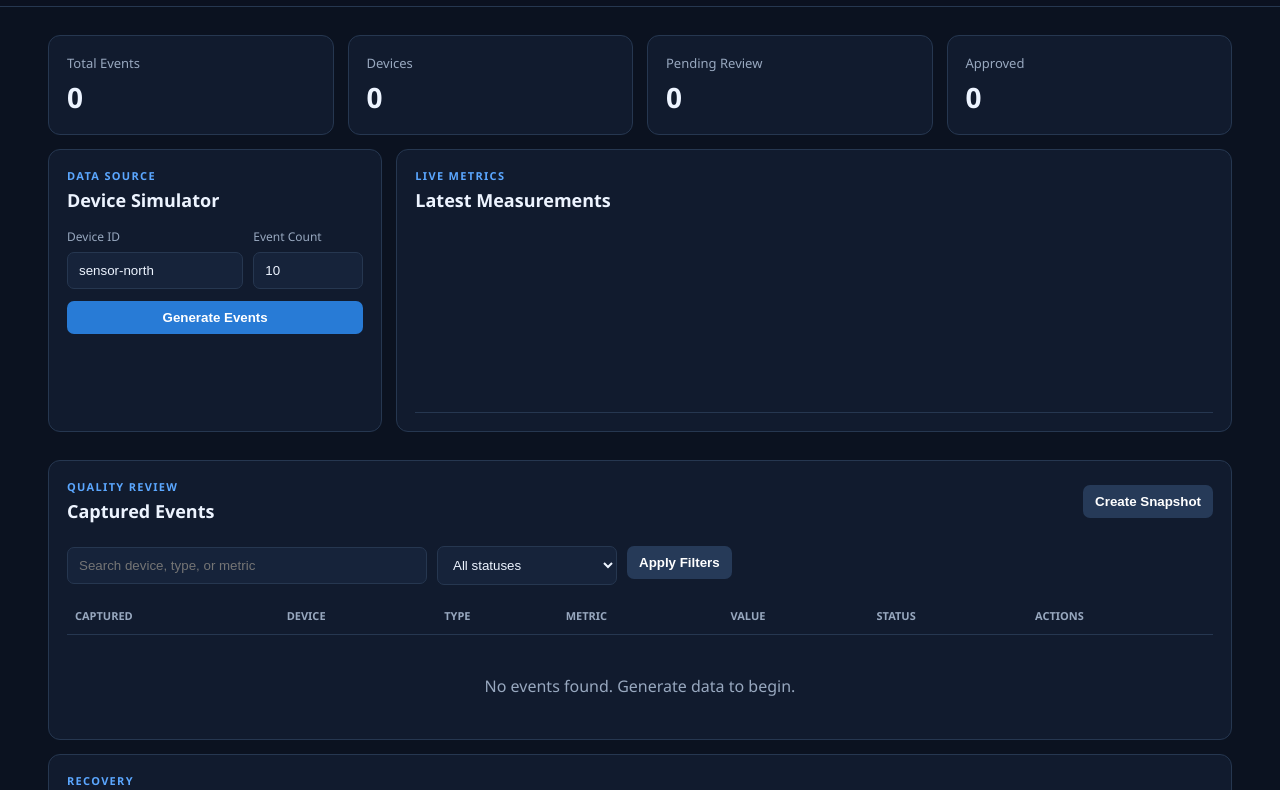
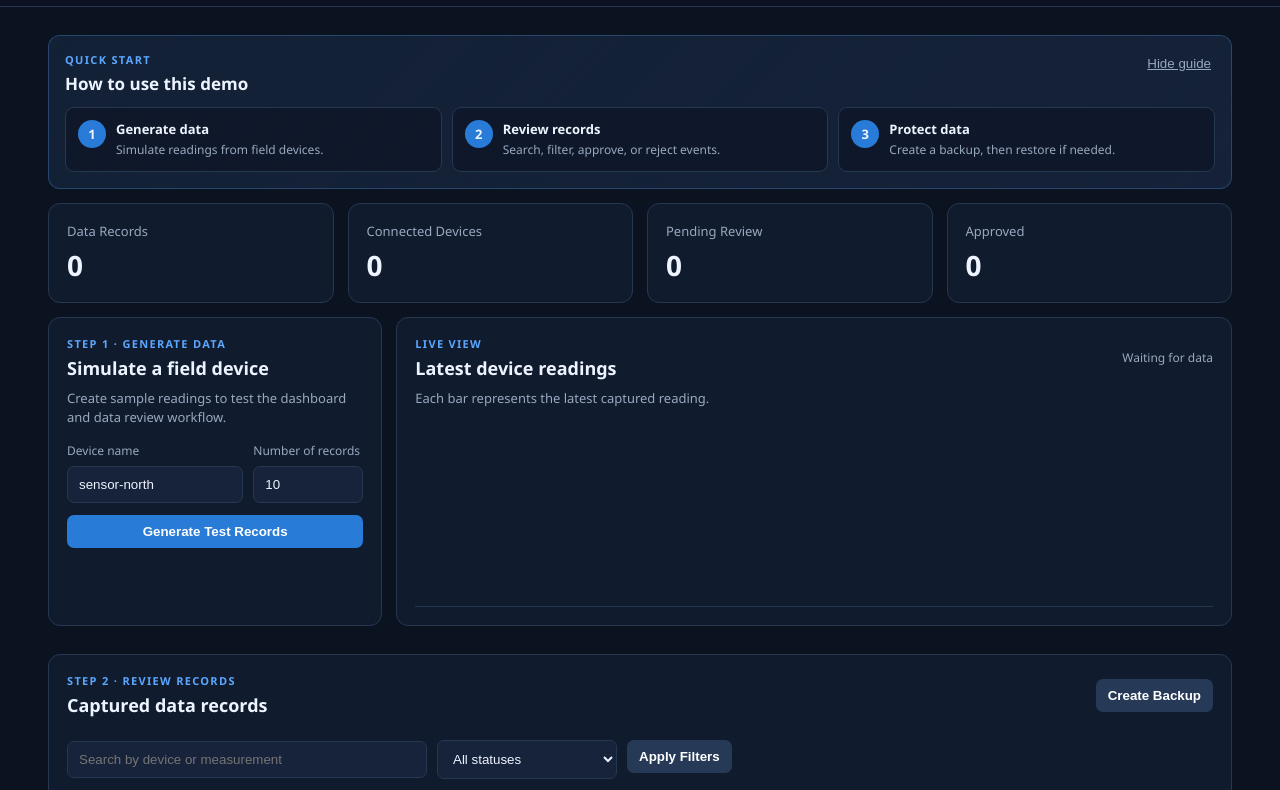
Before and after one commit to jimmyww7710/field-data-capture-platform, a plain HTML site: page wwwroot/index.html in a window 1280 px wide. Shown: the part 99-889 px from the top of the page. Drawn offline with Linux system fonts and the light colour scheme; no server answers; a script that the page names is missing.

Commit message:
Improve dashboard onboarding and UI clarity
Add a quick-start workflow, clearer action labels, meaningful empty states, and destructive-action confirmations.

Co-authored-by: Copilot <223556219+Copilot@users.noreply.github.com>

```diff
--- a/wwwroot/index.html
+++ b/wwwroot/index.html
@@ -9,19 +9,52 @@
 <body>
   <header class="topbar">
     <div>
-      <p class="eyebrow">Operations Console</p>
+      <p class="eyebrow">Demo Operations Console</p>
       <h1>Field Data Capture Platform</h1>
     </div>
     <div class="header-actions">
-      <span id="healthStatus" class="status-badge">Checking service</span>
-      <button id="resetButton" class="button danger">Reset Demo</button>
+      <span id="healthStatus" class="status-badge">Checking status</span>
+      <button id="resetButton" class="button danger">Clear Demo Data</button>
     </div>
   </header>
 
   <main>
+    <section class="workflow-guide" aria-label="Getting started">
+      <div class="guide-heading">
+        <div>
+          <p class="eyebrow">Quick start</p>
+          <h2>How to use this demo</h2>
+        </div>
+        <button id="dismissGuide" class="text-button" type="button">Hide guide</button>
+      </div>
+      <div class="workflow-steps">
+        <article class="workflow-step" data-step="1">
+          <span class="step-number">1</span>
+          <div>
+            <strong>Generate data</strong>
+            <p>Simulate readings from field devices.</p>
+          </div>
+        </article>
+        <article class="workflow-step" data-step="2">
+          <span class="step-number">2</span>
+          <div>
+            <strong>Review records</strong>
+            <p>Search, filter, approve, or reject events.</p>
+          </div>
+        </article>
+        <article class="workflow-step" data-step="3">
+          <span class="step-number">3</span>
+          <div>
+            <strong>Protect data</strong>
+            <p>Create a backup, then restore if needed.</p>
+          </div>
+        </article>
+      </div>
+    </section>
+
     <section class="stats" aria-label="Summary">
-      <article><span>Total Events</span><strong id="totalEvents">0</strong></article>
-      <article><span>Devices</span><strong id="deviceCount">0</strong></article>
+      <article><span>Data Records</span><strong id="totalEvents">0</strong></article>
+      <article><span>Connected Devices</span><strong id="deviceCount">0</strong></article>
       <article><span>Pending Review</span><strong id="pendingCount">0</strong></article>
       <article><span>Approved</span><strong id="approvedCount">0</strong></article>
     </section>
@@ -30,28 +63,31 @@
       <article class="panel simulator">
         <div class="panel-heading">
           <div>
-            <p class="eyebrow">Data Source</p>
-            <h2>Device Simulator</h2>
+            <p class="eyebrow">Step 1 · Generate data</p>
+            <h2>Simulate a field device</h2>
           </div>
         </div>
+        <p class="panel-description">Create sample readings to test the dashboard and data review workflow.</p>
         <div class="form-grid">
-          <label>Device ID
+          <label>Device name
             <input id="deviceId" value="sensor-north" maxlength="80">
           </label>
-          <label>Event Count
+          <label>Number of records
             <input id="eventCount" type="number" value="10" min="1" max="100">
           </label>
         </div>
-        <button id="simulateButton" class="button primary wide">Generate Events</button>
+        <button id="simulateButton" class="button primary wide">Generate Test Records</button>
       </article>
 
       <article class="panel chart-panel">
         <div class="panel-heading">
           <div>
-            <p class="eyebrow">Live Metrics</p>
-            <h2>Latest Measurements</h2>
+            <p class="eyebrow">Live view</p>
+            <h2>Latest device readings</h2>
           </div>
+          <span id="chartUpdate" class="update-label">Waiting for data</span>
         </div>
+        <p class="panel-description">Each bar represents the latest captured reading.</p>
         <div id="metricChart" class="chart" aria-label="Latest measurements chart"></div>
       </article>
     </section>
@@ -59,14 +95,14 @@
     <section class="panel events-panel">
       <div class="panel-heading">
         <div>
-          <p class="eyebrow">Quality Review</p>
-          <h2>Captured Events</h2>
+          <p class="eyebrow">Step 2 · Review records</p>
+          <h2>Captured data records</h2>
         </div>
-        <button id="backupButton" class="button secondary">Create Snapshot</button>
+        <button id="backupButton" class="button secondary">Create Backup</button>
       </div>
 
       <div class="filters">
-        <input id="searchInput" type="search" placeholder="Search device, type, or metric">
+        <input id="searchInput" type="search" placeholder="Search by device or measurement">
         <select id="statusFilter">
           <option value="">All statuses</option>
           <option value="Pending">Pending</option>
@@ -80,7 +116,7 @@
         <table>
           <thead>
             <tr>
-              <th>Captured</th>
+              <th>Captured at</th>
               <th>Device</th>
               <th>Type</th>
               <th>Metric</th>
@@ -92,16 +128,20 @@
           <tbody id="eventsBody"></tbody>
         </table>
       </div>
-      <p id="emptyState" class="empty-state">No events found. Generate data to begin.</p>
+      <div id="emptyState" class="empty-state">
+        <strong>No data records yet</strong>
+        <span>Start by choosing a device name and clicking “Generate Test Records”.</span>
+      </div>
     </section>
 
     <section class="panel">
       <div class="panel-heading">
         <div>
-          <p class="eyebrow">Recovery</p>
-          <h2>Data Snapshots</h2>
+          <p class="eyebrow">Step 3 · Protect and recover</p>
+          <h2>Data backups</h2>
         </div>
       </div>
+      <p class="panel-description">Create a backup after review, then restore it to recover the saved record set.</p>
       <div id="backupsList" class="backup-list"></div>
     </section>
   </main>
--- a/wwwroot/styles.css
+++ b/wwwroot/styles.css
@@ -69,6 +69,68 @@ main {
   padding: 28px clamp(16px, 4vw, 48px) 64px;
 }
 
+.workflow-guide {
+  margin-bottom: 14px;
+  border: 1px solid rgba(91, 167, 255, 0.28);
+  border-radius: 12px;
+  background: linear-gradient(135deg, rgba(91, 167, 255, 0.10), rgba(22, 35, 58, 0.92));
+  padding: 16px;
+}
+
+.workflow-guide.hidden { display: none; }
+
+.guide-heading {
+  display: flex;
+  justify-content: space-between;
+  align-items: flex-start;
+  margin-bottom: 12px;
+}
+
+.guide-heading h2 { margin: 0; font-size: 17px; }
+
+.text-button {
+  border: 0;
+  background: transparent;
+  color: var(--muted);
+  cursor: pointer;
+  padding: 4px;
+  text-decoration: underline;
+}
+
+.workflow-steps {
+  display: grid;
+  grid-template-columns: repeat(3, 1fr);
+  gap: 10px;
+}
+
+.workflow-step {
+  display: flex;
+  gap: 10px;
+  align-items: flex-start;
+  border: 1px solid var(--border);
+  border-radius: 9px;
+  background: rgba(11, 18, 32, 0.55);
+  padding: 12px;
+}
+
+.workflow-step.completed { border-color: rgba(87, 199, 133, 0.45); }
+
+.step-number {
+  display: inline-grid;
+  flex: 0 0 28px;
+  width: 28px;
+  height: 28px;
+  place-items: center;
+  border-radius: 50%;
+  background: var(--primary-dark);
+  font-size: 13px;
+  font-weight: 800;
+}
+
+.workflow-step.completed .step-number { background: #286845; }
+.workflow-step strong { display: block; font-size: 13px; }
+.workflow-step p { margin: 4px 0 0; color: var(--muted); font-size: 12px; line-height: 1.4; }
+
 .stats {
   display: grid;
   grid-template-columns: repeat(4, 1fr);
@@ -102,6 +164,18 @@ main {
 }
 
 .panel-heading { justify-content: space-between; margin-bottom: 16px; }
+.panel-description {
+  margin: -7px 0 14px;
+  color: var(--muted);
+  font-size: 13px;
+  line-height: 1.5;
+}
+
+.update-label {
+  color: var(--muted);
+  font-size: 12px;
+}
+
 .form-grid { display: grid; grid-template-columns: 1fr 110px; gap: 10px; }
 
 label { color: var(--muted); font-size: 12px; }
@@ -175,7 +249,18 @@ td { white-space: nowrap; }
 .badge.approved { background: rgba(87, 199, 133, 0.16); color: var(--success); }
 .badge.rejected { background: rgba(239, 106, 112, 0.16); color: var(--danger); }
 
-.empty-state { color: var(--muted); text-align: center; padding: 24px 0 8px; }
+.empty-state {
+  display: flex;
+  flex-direction: column;
+  align-items: center;
+  gap: 5px;
+  color: var(--muted);
+  text-align: center;
+  padding: 28px 12px 12px;
+}
+
+.empty-state strong { color: var(--text); font-size: 14px; }
+.empty-state span { max-width: 520px; line-height: 1.5; }
 .backup-list { display: grid; gap: 8px; }
 .backup-row {
   display: grid;
@@ -210,6 +295,7 @@ td { white-space: nowrap; }
   .topbar, .panel-heading { align-items: flex-start; }
   .topbar { flex-direction: column; gap: 12px; }
   .stats { grid-template-columns: repeat(2, 1fr); }
+  .workflow-steps { grid-template-columns: 1fr; }
   .workspace { grid-template-columns: 1fr; }
   .filters { flex-wrap: wrap; }
   .filters input, .filters select { max-width: none; }
```
Also changed, not shown: wwwroot/app.js (+49 -8 lines).
